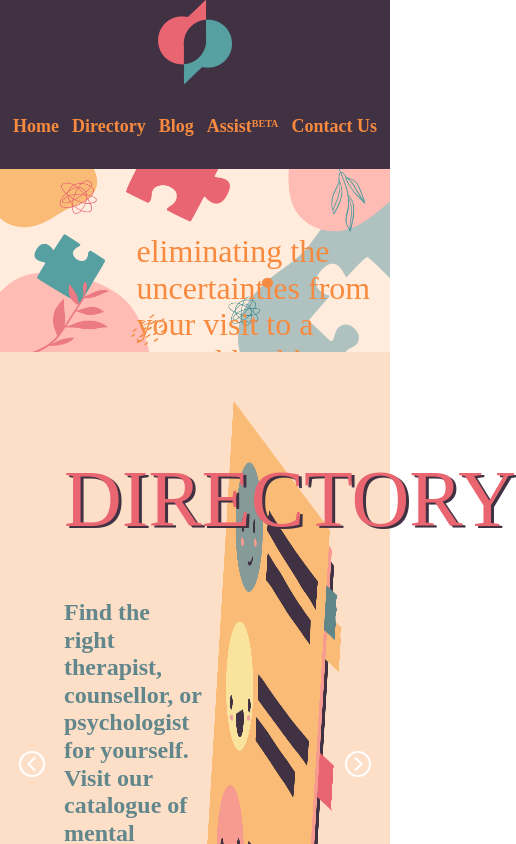
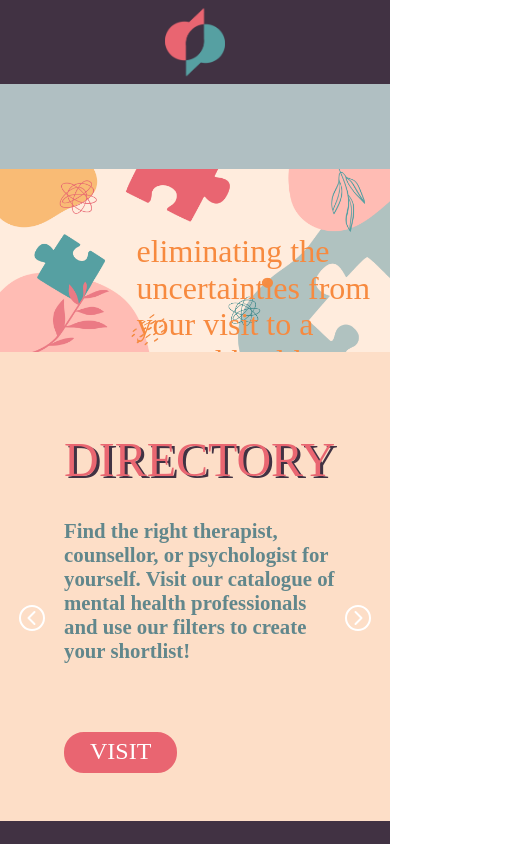
Before and after one commit to thedebutproj/therapy-project, a React (Create React App) app: page / in a window 390 px wide. Shown: the top 844 px of the page, 516 px wide, since content can reach past the window. Built offline with nearby package versions, Linux system fonts and the light colour scheme; a web font is replaced by a local one.

Commit message:
Made home responsive

```diff
--- a/src/components/common/Navbar.css
+++ b/src/components/common/Navbar.css
@@ -4,11 +4,17 @@
 }
 
 .navbar-logo img {
-  height: 100%;
+  height: 80%;
   margin-left: auto; /* For making image at center */
   margin-right: auto; /* For making image at center */
-  display: block;
-  /*without this extra space would come below image*/
+  display: block; /*without this extra space would come below image*/
+
+  /* A way to vertivcal align any element */
+  position: relative;
+  top: 50%;
+  -webkit-transform: translateY(-50%);
+  -ms-transform: translateY(-50%);
+  transform: translateY(-50%);
 }
 
 nav {
@@ -63,3 +69,9 @@ nav li a {
   transition: 0.2s ease;
   color: black;
 } */
+
+@media only screen and (max-width: 640px) {
+  nav {
+    display: none;
+  }
+}
--- a/src/components/common/Navbar.js
+++ b/src/components/common/Navbar.js
@@ -4,6 +4,7 @@ import { siteLogo } from "../../assets";
 import "./Navbar.css";
 
 const Navbar = () => {
+  const navbarLogo = useRef();
   const navbar = useRef();
   const navListLogo = useRef();
 
@@ -11,24 +12,21 @@ const Navbar = () => {
     let sticky = navbar.current.offsetTop;
 
     document.addEventListener("scroll", (event) => {
-      // console.log(navbar);
-
-      // const logoTop = document.getElementsByClassName("navbar-logo")[0];
       if (window.pageYOffset >= sticky) {
         navbar.current.classList.add("sticky");
-        // logoTop.style.display = "none";
         navListLogo.current.style.display = "block";
+        // navbarLogo.current.style.display = "none";
       } else {
-        // logoTop.style.display = "block";
         navbar.current.classList.remove("sticky");
         navListLogo.current.style.display = "none";
+        // navbarLogo.current.style.display = "block";
       }
     });
   }, []);
 
   return (
     <>
-      <div className="navbar-logo">
+      <div className="navbar-logo" ref={navbarLogo}>
         <Link to="/">
           <img src={siteLogo}></img>
         </Link>
--- a/src/components/pages/Blog.js
+++ b/src/components/pages/Blog.js
@@ -33,7 +33,10 @@ const Blog = () => {
             <div className="pure-g">
               <div className="pure-u-1 pure-u-md-1-2">
                 <div className="blog-img-container">
-                  <img className="pure-img  blog-img " src={homeDirectory} />
+                  <img
+                    className="pure-img  blog-img "
+                    src={blogData[0]["Image"]}
+                  />
                 </div>
               </div>
               <div className="pure-u-1 pure-u-md-1-2 pure-img">
@@ -57,7 +60,7 @@ const Blog = () => {
               return (
                 <div className="pure-u-1 pure-u-md-1-3" key={row._rowNumber}>
                   <div className="blog-box">
-                    <img className="blog-img pure-img" src={homeDirectory} />
+                    <img className="blog-img pure-img" src={row["Image"]} />
                     <h3 className="b-h3">{row["Heading"]}</h3>
                     <p className="b-p">{row["Description"]}</p>
                     <Link to={`/blog/${row._rowNumber}`}>
--- a/src/components/pages/Home.css
+++ b/src/components/pages/Home.css
@@ -19,18 +19,12 @@
 .home-slideshow-container {
   position: relative;
   /* Height is specified so as user goes through slideshow, height of slides don't change */
-  height: 90vh;
+  /* height: 90vh; */
 }
-/*
-.home-directory .figure1 {
-  position: absolute;
-  height: 50%;
-  top: 25%;
-} */
 
 .home-donor .figure1 {
   position: absolute;
-  height: 75%;
+  height: 50%;
   top: 10%;
   left: 5%;
 }
@@ -53,13 +47,13 @@
 }
 
 /* Special class for donor slide because the image should be on bottom  */
-.home-slide-content-donor {
+/* .home-slide-content-donor {
   padding-top: 10vh !important;
-}
+} */
 
 .home-slide-left button {
   font-size: 1.5em;
-  margin-top: 4em;
+  margin-top: 2em;
   padding: 0.2em 1em;
   border-radius: 20px;
   border: 2px solid var(--color2);
@@ -177,16 +171,61 @@
 }
 
 .home-slide-right-blog {
-  /* To compensate for the 2rem padding we gave at home-slide-content and image can stick at top */
-  margin-top: -3rem;
+  align-self: flex-start;
+}
+
+.home-slide-right-blog img {
+  /* Because the top padding is of 3em */
+  transform: translateY(-3em);
+  -webkit-transform: translateY(-3em);
 }
 
 .home-slide-right-donor {
-  margin-bottom: -3rem;
+  align-self: flex-end;
+}
+
+.home-slide-right-donor img {
+  /* Because the bottom padding is of 3em */
+  transform: translateY(3em);
+  -webkit-transform: translateY(3em);
 }
 
 .home-slide-right img {
-  display: block;
-  height: 80vh;
+  display: flex;
   margin: auto;
 }
+
+@media only screen and (max-width: 767px) {
+  .pure-u-0 {
+    display: none;
+  }
+
+  .home-slideshow-container {
+    height: auto;
+  }
+
+  .home-donor .figure1 {
+    top: 2%;
+    left: 15%;
+  }
+
+  .home-slide-left > h1 {
+    font-size: 3em;
+  }
+
+  .home-slide-left > p {
+    font-size: 1.3em;
+  }
+
+  .home-slide-left button {
+    margin-top: 2em;
+  }
+
+  .home-carousel-dots-container {
+    display: none;
+  }
+
+  .home-slide-content-donor {
+    padding-top: 3em !important;
+  }
+}
--- a/src/components/pages/Home.js
+++ b/src/components/pages/Home.js
@@ -22,7 +22,7 @@ const Home = () => {
       <>
         {/* <img src={home_directory_LHSGraphic} className="figure1" /> */}
         <div className="home-slide-content pure-g">
-          <div className="home-slide-left pure-u-1-2">
+          <div className="home-slide-left pure-u-1 pure-u-md-1-2">
             <h1 className="dir-h1">DIRECTORY</h1>
             <p className="dir-p">
               <b>
@@ -36,7 +36,7 @@ const Home = () => {
               <Link to="/directory">VISIT</Link>
             </button>
           </div>
-          <div className="home-slide-right pure-u-1-2 home-slide-right-directory">
+          <div className="home-slide-right pure-u-0 pure-u-md-1-2 home-slide-right-directory">
             <img src={home_directory_MainIllustration} className="pure-img" />
           </div>
         </div>
@@ -47,7 +47,7 @@ const Home = () => {
       "home-blog",
       <>
         <div className="home-slide-content pure-g">
-          <div className="home-slide-left pure-u-1-2">
+          <div className="home-slide-left pure-u-1 pure-u-md-1-2">
             <h1 className="blog-h1">BLOG</h1>
             <p className="blog-p">
               <b>
@@ -60,7 +60,7 @@ const Home = () => {
               <Link to="/blog">VISIT</Link>
             </button>
           </div>
-          <div className="home-slide-right pure-u-1-2 home-slide-right-blog">
+          <div className="home-slide-right pure-u-0 pure-u-md-1-2 home-slide-right-blog">
             <img src={home_blog_MainIllustration} className="pure-img" />
           </div>
         </div>
@@ -72,7 +72,7 @@ const Home = () => {
       <>
         <img src={home_donor_LHSPuzzle} className="figure1" />
         <div className="home-slide-content home-slide-content-donor pure-g">
-          <div className="home-slide-left  pure-u-1-2">
+          <div className="home-slide-left pure-u-1 pure-u-md-1-2">
             <h1 className="donor-h1">
               ASSIST<sup>BETA</sup>
             </h1>
@@ -87,7 +87,7 @@ const Home = () => {
               <Link to="/donor">VISIT</Link>
             </button>
           </div>
-          <div className="home-slide-right pure-u-1-2 home-slide-right-donor">
+          <div className="home-slide-right pure-u-0 pure-u-md-1-2 home-slide-right-donor">
             <img src={home_donor_MainIllustration} className="pure-img" />
           </div>
         </div>
@@ -110,7 +110,7 @@ const Home = () => {
 
   useEffect(() => {
     // For automatic slide increment
-    const interval = setInterval(incrementSlide, 10000);
+    const interval = setInterval(incrementSlide, 1000000);
 
     // It ensures that as soon as component is unmounted interval is cleared
     return () => clearInterval(interval);
--- a/src/index.css
+++ b/src/index.css
@@ -48,3 +48,14 @@ html {
   scrollbar-color: var(--color2) var(--color5); /*thumb and track color*/
   scrollbar-width: 20px;
 }
+
+@media only screen and (max-width: 900px) {
+  ::-webkit-scrollbar {
+    display: none;
+  }
+
+  html {
+    -ms-overflow-style: none; /* IE and Edge */
+    scrollbar-width: none; /* Firefox */
+  }
+}
```
